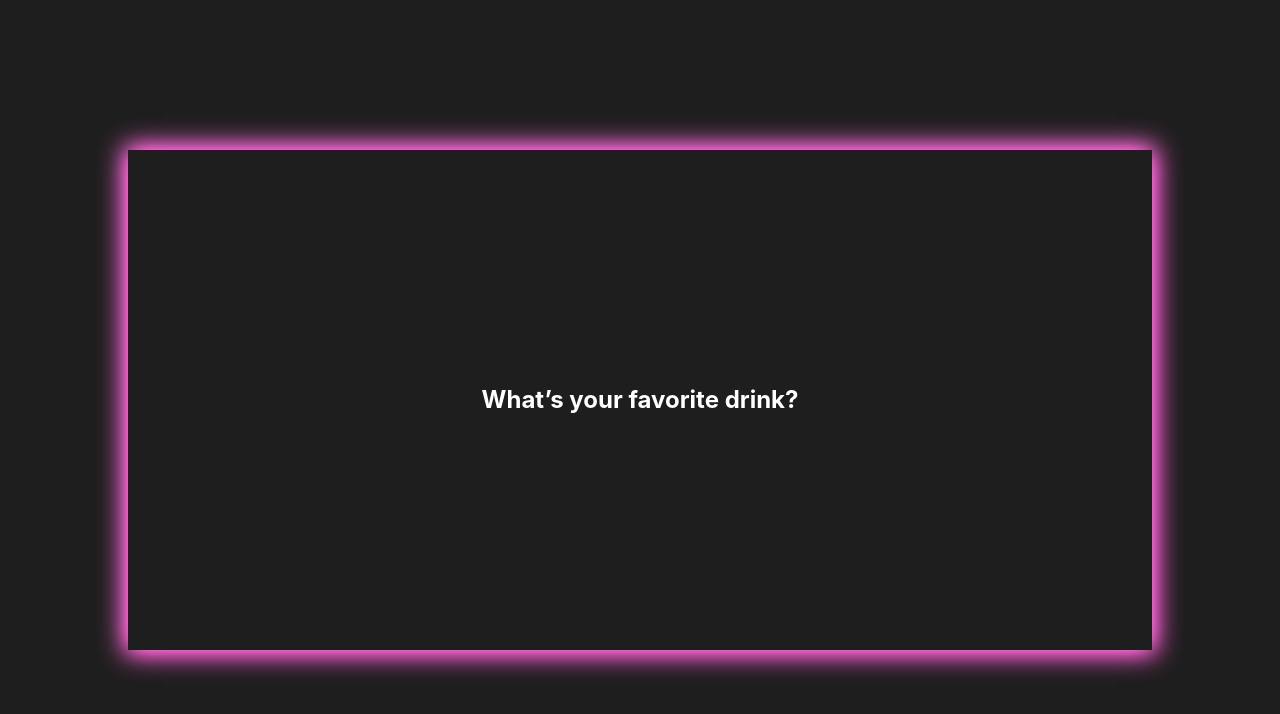
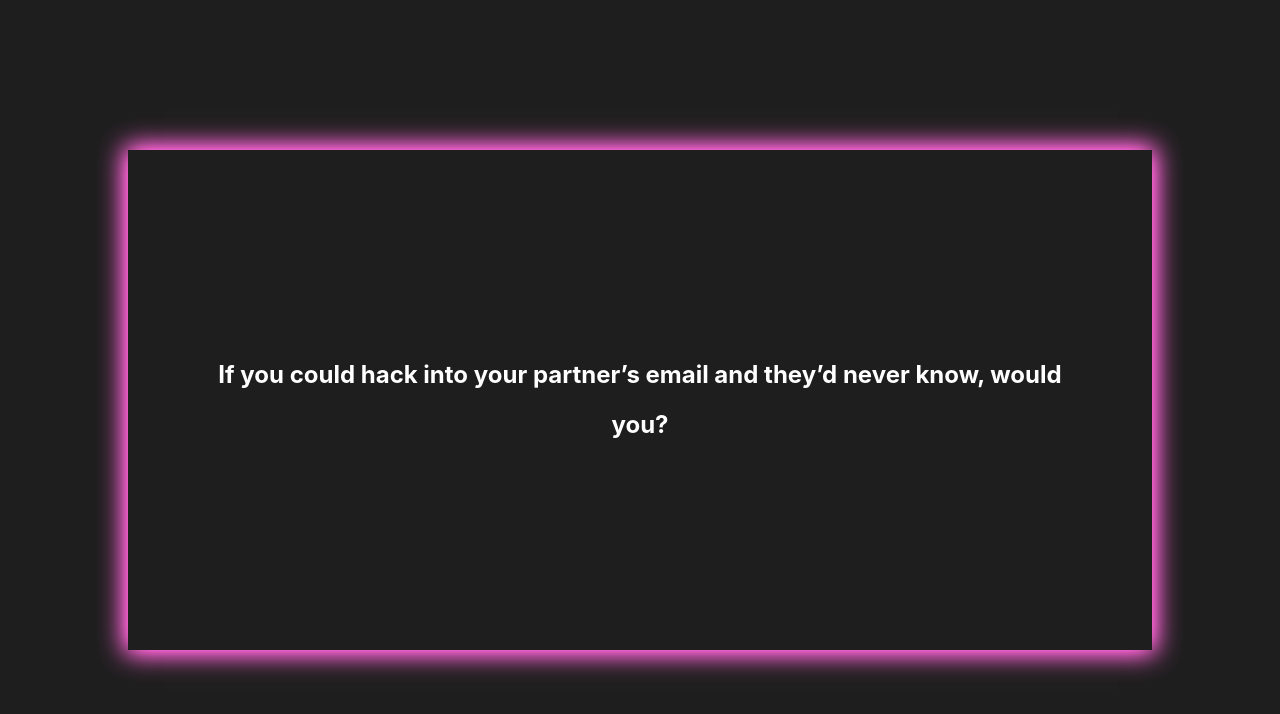
Before and after one commit to ShinScripts/questions, a React (Create React App) app: page / in a window 1280 px wide. Shown: the top 714 px of the page. Built offline with nearby package versions, Linux system fonts and the light colour scheme.

Commit message:
performance fixes

```diff
--- a/src/App.tsx
+++ b/src/App.tsx
@@ -3,8 +3,13 @@ import Question from './components/Question';
 import questions from './questions.json';
 import './App.css';
 
+const getRandomQuestion = () => {
+	const question = questions[Math.floor(Math.random() * questions.length)];
+	return `${question.slice(0, 1).toUpperCase()}${question.slice(1, question.length)}` as never;
+};
+
 export default function App() {
-	const [questionArray, setQuestionArray] = useState([]);
+	const [questionArray, setQuestionArray] = useState([getRandomQuestion()]);
 	const [count, setCount] = useState(1);
 
 	useEffect(() => {
@@ -12,21 +17,8 @@ export default function App() {
 		return () => document.body.removeEventListener('click', moveUp);
 	});
 
-	useEffect(() => {
-		setQuestionArray(() => getRandomQuestions());
-	}, []);
-
-	const getRandomQuestions = () => {
-		return questions
-			.map((question) => `${question.slice(0, 1).toUpperCase()}${question.slice(1, question.length)}`)
-			.sort(() => Math.random() - 0.5) as never[];
-	};
-
 	const moveUp = () => {
-		if (count % questions.length === 0) {
-			setQuestionArray((prev) => [...prev, ...getRandomQuestions()]);
-		}
-
+		setQuestionArray((prev) => [...prev, getRandomQuestion()]);
 		setCount((prev) => prev + 1);
 		(document.querySelector('#question-wrapper') as any).style.bottom = `${500 * count}px`;
 	};
```
